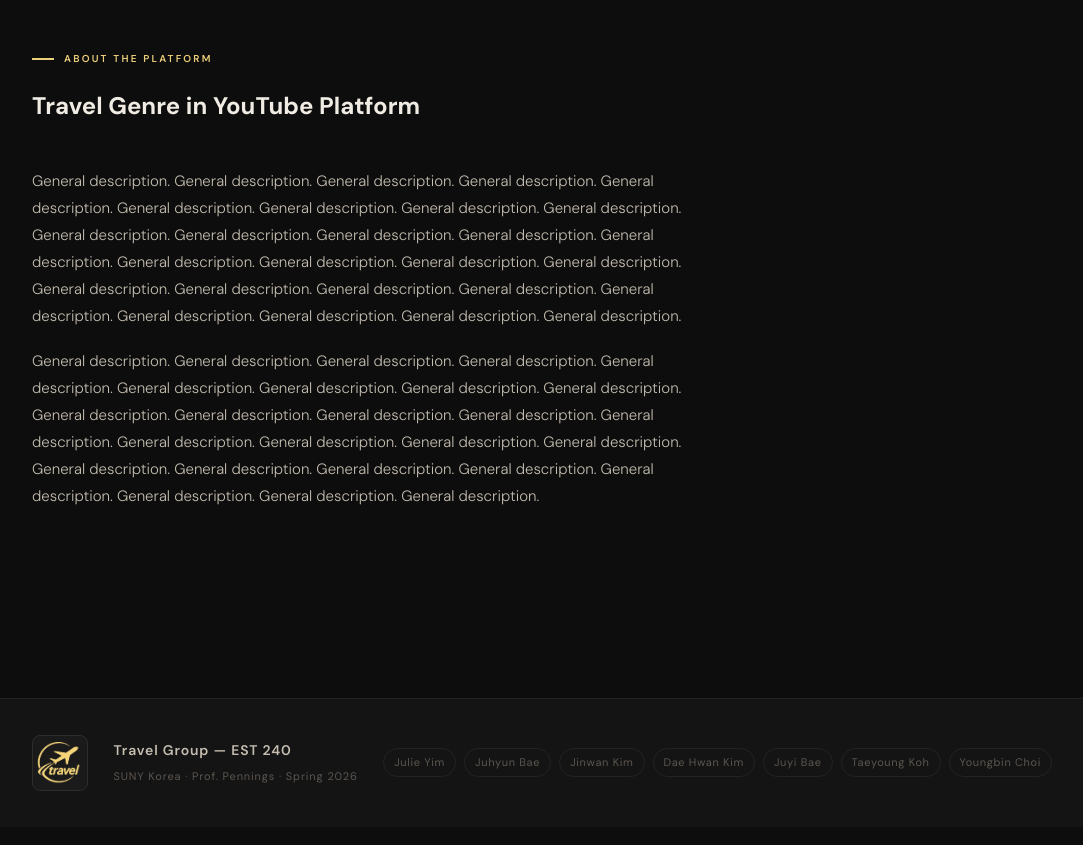
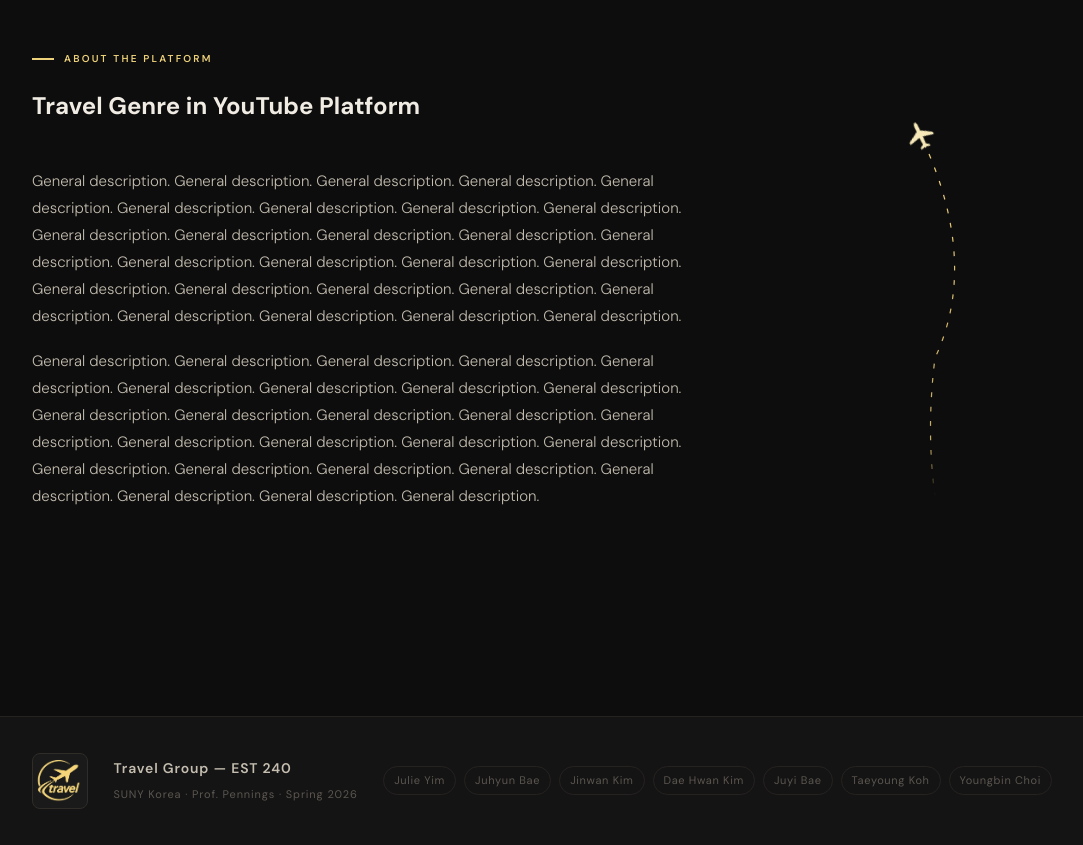
Before and after one commit to youngbinchoi1/est240_travel, a plain HTML site: page index.html in a window 1280 px wide. Shown: the part 1120-1965 px from the top of the page, without its empty margins (98-1181 px from the left). Drawn offline with Linux system fonts and the light colour scheme.

Commit message:
Update index.html

```diff
--- a/index.html
+++ b/index.html
@@ -231,12 +231,27 @@ main {
 }
 
 /* ─── YOUTUBE EXPLAINER ─── */
+.yt-section-wrapper {
+  position: relative;
+  display: grid;
+  grid-template-columns: 1fr auto;
+  gap: 40px;
+  align-items: start;
+}
+
 .yt-explainer-text p {
   font-size: 15px; font-weight: 300;
   color: var(--ink-2); margin-bottom: 18px;
   line-height: 1.8; max-width: 680px;
 }
 .yt-explainer-text p:last-child { margin-bottom: 0; }
+
+.flight-path-decoration {
+  width: 120px;
+  height: auto;
+  min-height: 400px;
+  flex-shrink: 0;
+}
 
 /* ─── FOOTER ─── */
 footer { background: var(--bg-2); border-top: 1px solid var(--line); }
@@ -279,6 +294,8 @@ footer { background: var(--bg-2); border-top: 1px solid var(--line); }
   .hero-content { padding: 48px 20px 0; }
   .hero-body { grid-template-columns: 1fr; }
   .hero-lede { border-right: none; padding-right: 0; border-bottom: 1px solid var(--line); padding-bottom: 24px; }
+  .yt-section-wrapper { grid-template-columns: 1fr; gap: 24px; }
+  .flight-path-decoration { display: none; }
   .footer-inner { flex-direction: column; align-items: flex-start; }
   .footer-members { justify-content: flex-start; }
   .footer-logo-wrap { margin-bottom: 12px; }
@@ -348,9 +365,32 @@ footer { background: var(--bg-2); border-top: 1px solid var(--line); }
       <div class="section-label" style="margin-top:56px;">About the Platform</div>
       <h2>Travel Genre in YouTube Platform</h2>
 
-      <div class="yt-explainer-text" style="margin-top:40px;">
-        <p>General description. General description. General description. General description. General description. General description. General description. General description. General description. General description. General description. General description. General description. General description. General description. General description. General description. General description. General description. General description. General description. General description. General description. General description. General description. General description. General description. </p>
-        <p>General description. General description. General description. General description. General description. General description. General description. General description. General description. General description. General description. General description. General description. General description. General description. General description. General description. General description. General description. General description. General description. General description. General description. General description. General description. General description.</p>
+      <div class="yt-section-wrapper">
+        <div class="yt-explainer-text" style="margin-top:40px;">
+          <p>General description. General description. General description. General description. General description. General description. General description. General description. General description. General description. General description. General description. General description. General description. General description. General description. General description. General description. General description. General description. General description. General description. General description. General description. General description. General description. General description. </p>
+          <p>General description. General description. General description. General description. General description. General description. General description. General description. General description. General description. General description. General description. General description. General description. General description. General description. General description. General description. General description. General description. General description. General description. General description. General description. General description. General description.</p>
+        </div>
+        <svg class="flight-path-decoration" viewBox="0 0 200 600" xmlns="http://www.w3.org/2000/svg" xmlns:xlink="http://www.w3.org/1999/xlink" overflow="visible">
+          <defs>
+            <linearGradient id="fadeGradient" x1="0%" y1="0%" x2="0%" y2="100%">
+              <stop offset="0%" style="stop-color:#edd07a;stop-opacity:1" />
+              <stop offset="85%" style="stop-color:#edd07a;stop-opacity:0.8" />
+              <stop offset="100%" style="stop-color:#edd07a;stop-opacity:0" />
+            </linearGradient>
+            <filter id="colorPlane">
+              <feColorMatrix type="matrix" values="0.6 0 0 0 0.93 0.6 0 0 0 0.82 0.6 0 0 0 0.48 0 0 0 1 0"/>
+            </filter>
+            <style>
+              .flight-line { stroke: url(#fadeGradient); stroke-width: 2; fill: none; stroke-dasharray: 8, 16; }
+            </style>
+          </defs>
+          <!-- Curved dashed line -->
+          <path class="flight-line" d="M -5 10 Q 75 200, 5 350 Q -10 470, 5 580" />
+          <!-- Airplane icon image -->
+          <g transform="translate(-10, -20) rotate(290)">
+            <image xlink:href="plane_icon.png" x="-40" y="-40" width="70" height="70" preserveAspectRatio="xMidYMid meet" filter="url(#colorPlane)"/>
+          </g>
+        </svg>
       </div>
     </div>
   </section>
```
